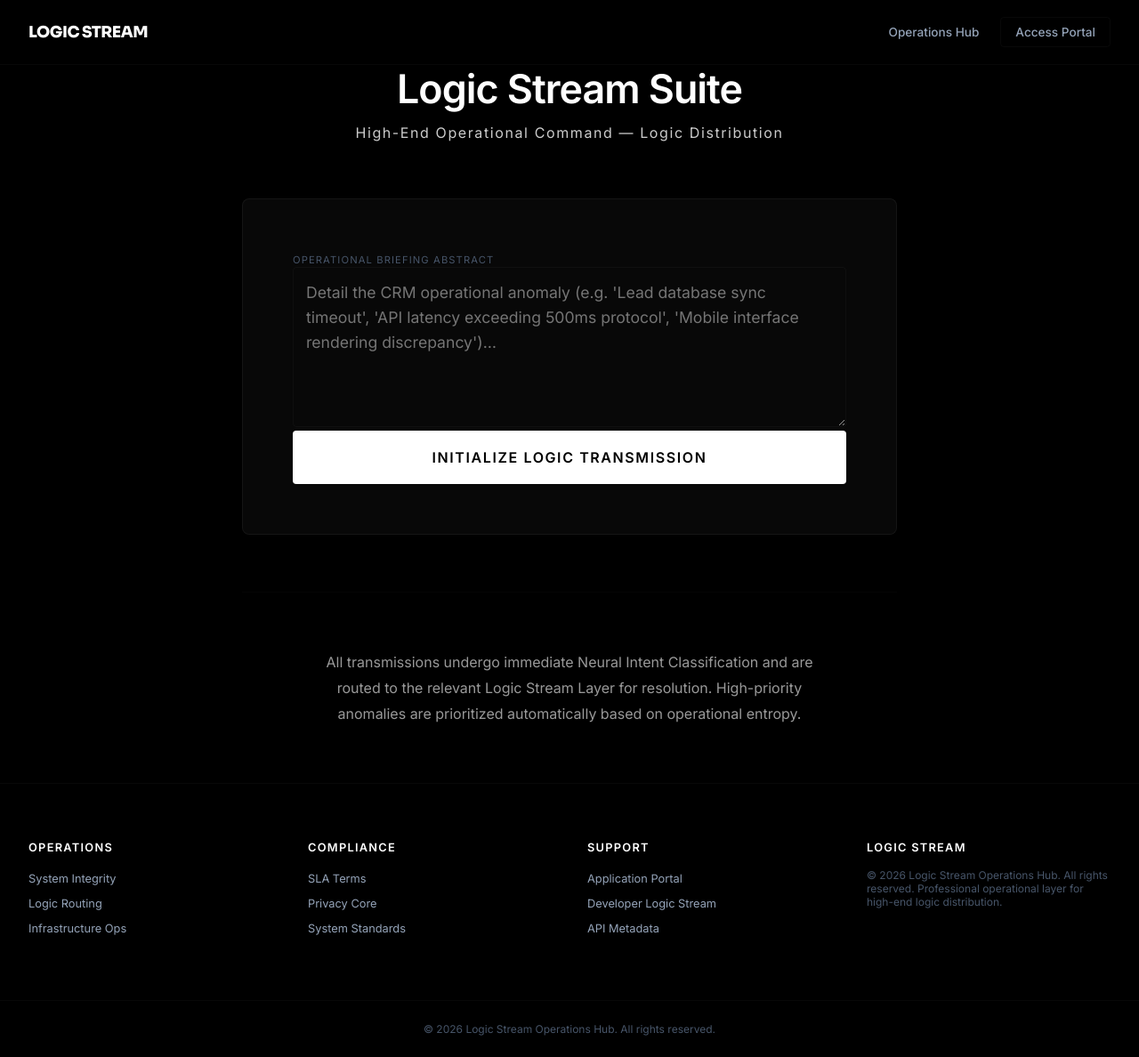
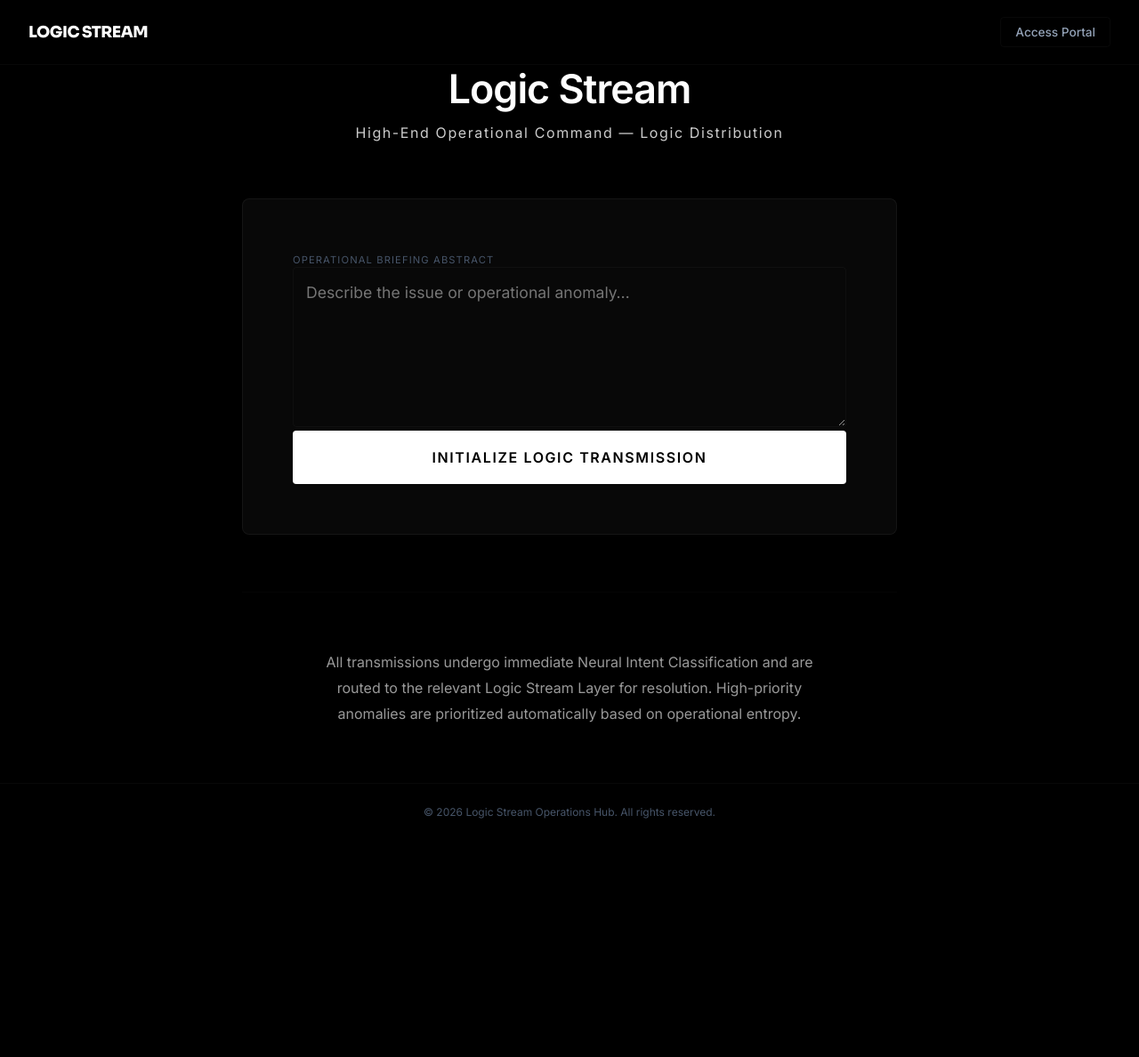
Before and after one commit to ankit5287/Support-Nexus-Tier-0, a Django app: page / in a window 1280 px wide. Shown: the whole page at 89% size. After the commit the page ends 920 px from the top, so only its background shows below. Run offline with Django 5.2, Linux system fonts and the light colour scheme; the visitor is signed in with stand-in values (Sample User, id 1); data that the repository does not hold is empty.

Commit message:
UI: Refine Logic Stream portal (optimized sync)

```diff
--- a/customer_portal/templates/customer_portal/index.html
+++ b/customer_portal/templates/customer_portal/index.html
@@ -18,7 +18,7 @@
             <div class="nx-nav-inner">
                 <a href="/" class="nx-logo">Logic Stream</a>
                 <div class="nx-nav-links">
-                    <a href="/">Operations Hub</a>
+
                     <div class="dropdown">
                         <a href="javascript:void(0)" class="btn btn-ghost" style="padding:8px 16px;">Access Portal</a>
                         <div class="dropdown-content">
@@ -37,7 +37,7 @@
         <div class="container-sm section anim-liquid-fade">
 
             <div style="text-align:center;margin-bottom:64px;">
-                <h1 class="heading-md" style="margin-bottom:12px; font-size:2.8rem; letter-spacing:-1px;">Logic Stream Suite</h1>
+                <h1 class="heading-md" style="margin-bottom:12px; font-size:2.8rem; letter-spacing:-1px;">Logic Stream</h1>
                 <p class="body-sm" style="letter-spacing:0.1em; opacity:0.8;">High-End Operational Command — Logic Distribution</p>
             </div>
 
@@ -69,7 +69,7 @@
                         <label class="nx-label" style="text-transform:uppercase; letter-spacing:0.1em; font-size:0.7rem; color:var(--text-3);">Operational Briefing Abstract</label>
                         <textarea name="ticket_text" id="ticket-area" class="nx-textarea"
                             style="height:180px; font-size:1.1rem; line-height:1.6;"
-                            placeholder="Detail the CRM operational anomaly (e.g. 'Lead database sync timeout', 'API latency exceeding 500ms protocol', 'Mobile interface rendering discrepancy')…"
+                            placeholder="Describe the issue or operational anomaly…"
                             required>{% if user_input %}{{ user_input }}{% endif %}</textarea>
                     </div>
 
@@ -86,37 +86,7 @@
 
         </div>
 
-        <!-- MULTI-COLUMN FOOTER -->
-        <footer class="multi-footer">
-            <div class="footer-col">
-                <h4>Operations</h4>
-                <ul>
-                    <li><a href="#">System Integrity</a></li>
-                    <li><a href="#">Logic Routing</a></li>
-                    <li><a href="#">Infrastructure Ops</a></li>
-                </ul>
-            </div>
-            <div class="footer-col">
-                <h4>Compliance</h4>
-                <ul>
-                    <li><a href="#">SLA Terms</a></li>
-                    <li><a href="#">Privacy Core</a></li>
-                    <li><a href="#">System Standards</a></li>
-                </ul>
-            </div>
-            <div class="footer-col">
-                <h4>Support</h4>
-                <ul>
-                    <li><a href="/">Application Portal</a></li>
-                    <li><a href="/dev/">Developer Logic Stream</a></li>
-                    <li><a href="#">API Metadata</a></li>
-                </ul>
-            </div>
-            <div class="footer-col">
-                <h4>Logic Stream</h4>
-                <p class="body-sm" style="color:var(--text-3); font-size: 0.75rem;">© 2026 Logic Stream Operations Hub. All rights reserved. Professional operational layer for high-end logic distribution.</p>
-            </div>
-        </footer>
+
 
         <div class="footer-copy">
             &copy; 2026 Logic Stream Operations Hub. All rights reserved.
```
Also changed, not shown: 1 other file.
